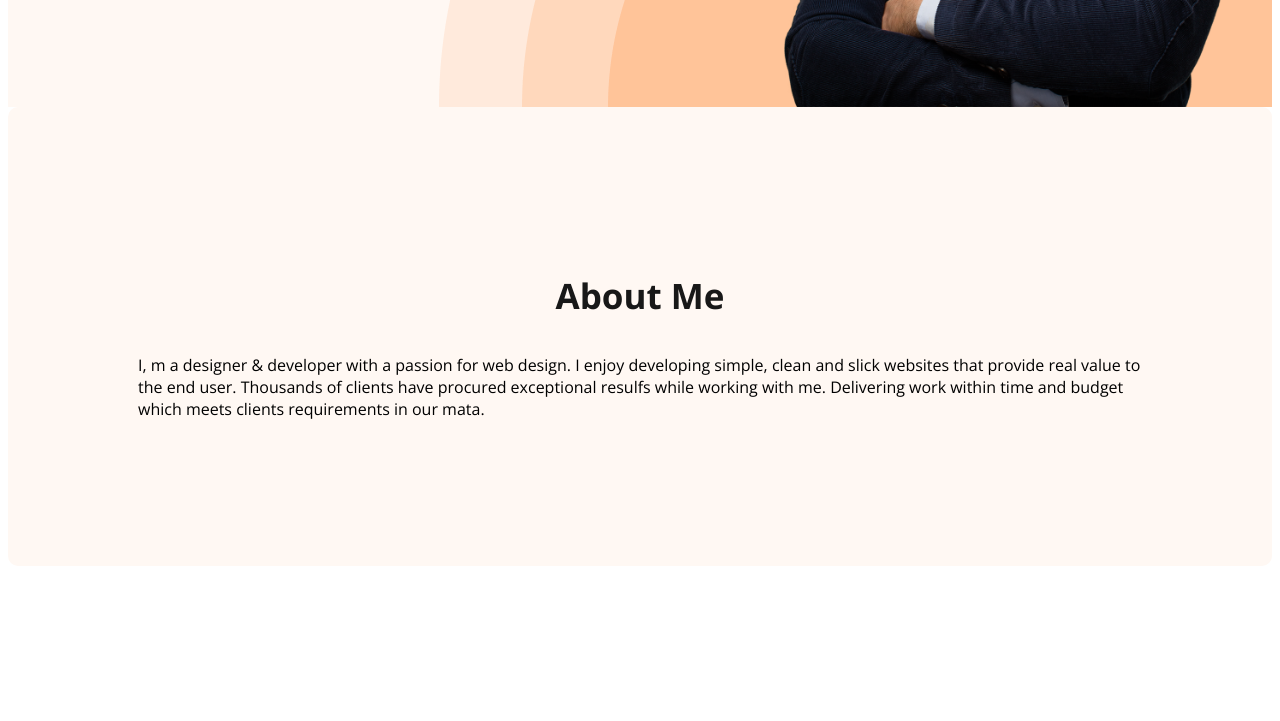
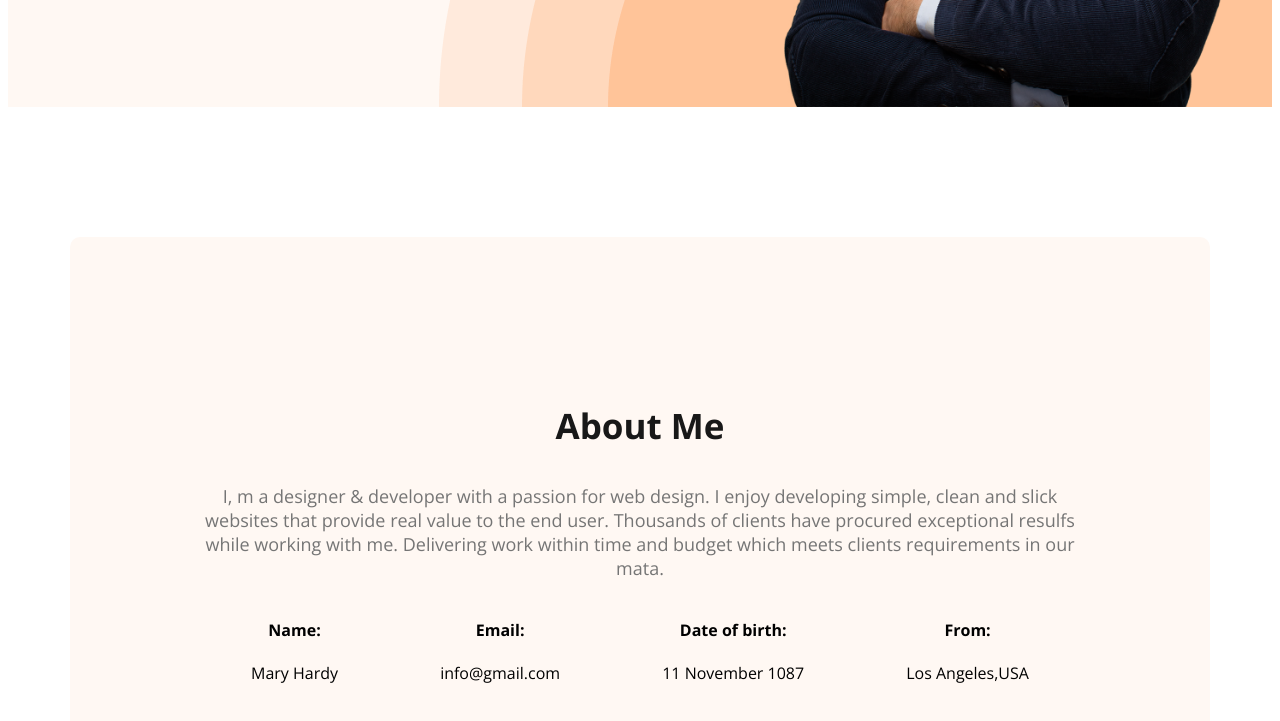
Before and after one commit to Arid009/webdeveloper-portfolio, a plain HTML site: page index.html in a window 1280 px wide. Shown: the part 661-1382 px from the top of the page. Before the commit the page ends 1235 px from the top, so only its background shows below. Drawn offline with nearby package versions, Linux system fonts and the light colour scheme.

Commit message:
added about information

```diff
--- a/index.html
+++ b/index.html
@@ -42,8 +42,25 @@
                 simple, clean and slick websites that provide real value to the end user. Thousands of clients have
                 procured exceptional resulfs while working with me. Delivering work within time and budget which meets
                 clients requirements in our mata.
-
             </p>
+            <div class="about-info-container">
+                <div class="about-info">
+                    <h4 class="info-title">Name:</h4>
+                    <p class="info-description">Mary Hardy</p>
+                </div>
+                <div class="about-info">
+                    <h4 class="info-title">Email:</h4>
+                    <p class="info-description">info@gmail.com</p>
+                </div>
+                <div class="about-info">
+                    <h4 class="info-title">Date of birth:</h4>
+                    <p class="info-description">11 November 1087</p>
+                </div>
+                <div class="about-info">
+                    <h4 class="info-title">From:</h4>
+                    <p class="info-description">Los Angeles,USA</p>
+                </div>
+            </div>
 
         </section>
     </main>
--- a/styles/portfolio.css
+++ b/styles/portfolio.css
@@ -22,6 +22,13 @@ body {
     font-size: 35px;
     font-style: normal;
     font-weight: 700;
+}
+
+.section-description{
+    color: #757575;
+    text-align: center;
+    font-size: 18px;
+
 }
 
 /* Nav related styles */
@@ -92,10 +99,21 @@ nav a {
     margin-bottom: 30px;
 }
 /* main section styles */
-
+main{
+    max-width: 1140px;
+    margin: 0 auto;
+}
 /* about section styles */
 .about{
     padding: 130px;
     border-radius: 10px;
     background: #FFF8F3;
+    margin: 130px 0;
 }
+.about-info-container{
+    display: flex;
+    justify-content: space-around;
+}
+.about-info{
+    text-align: center
+}
```
